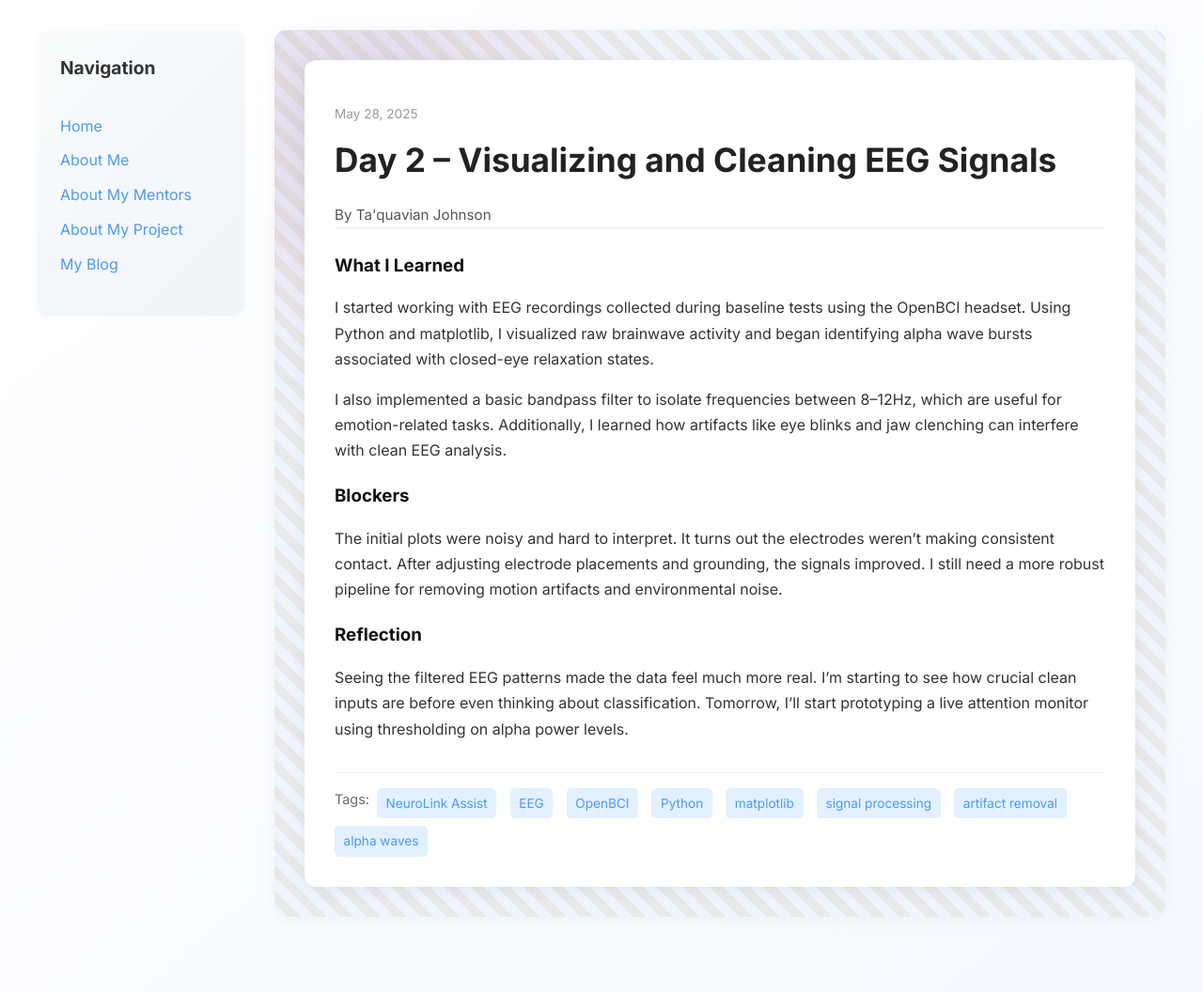
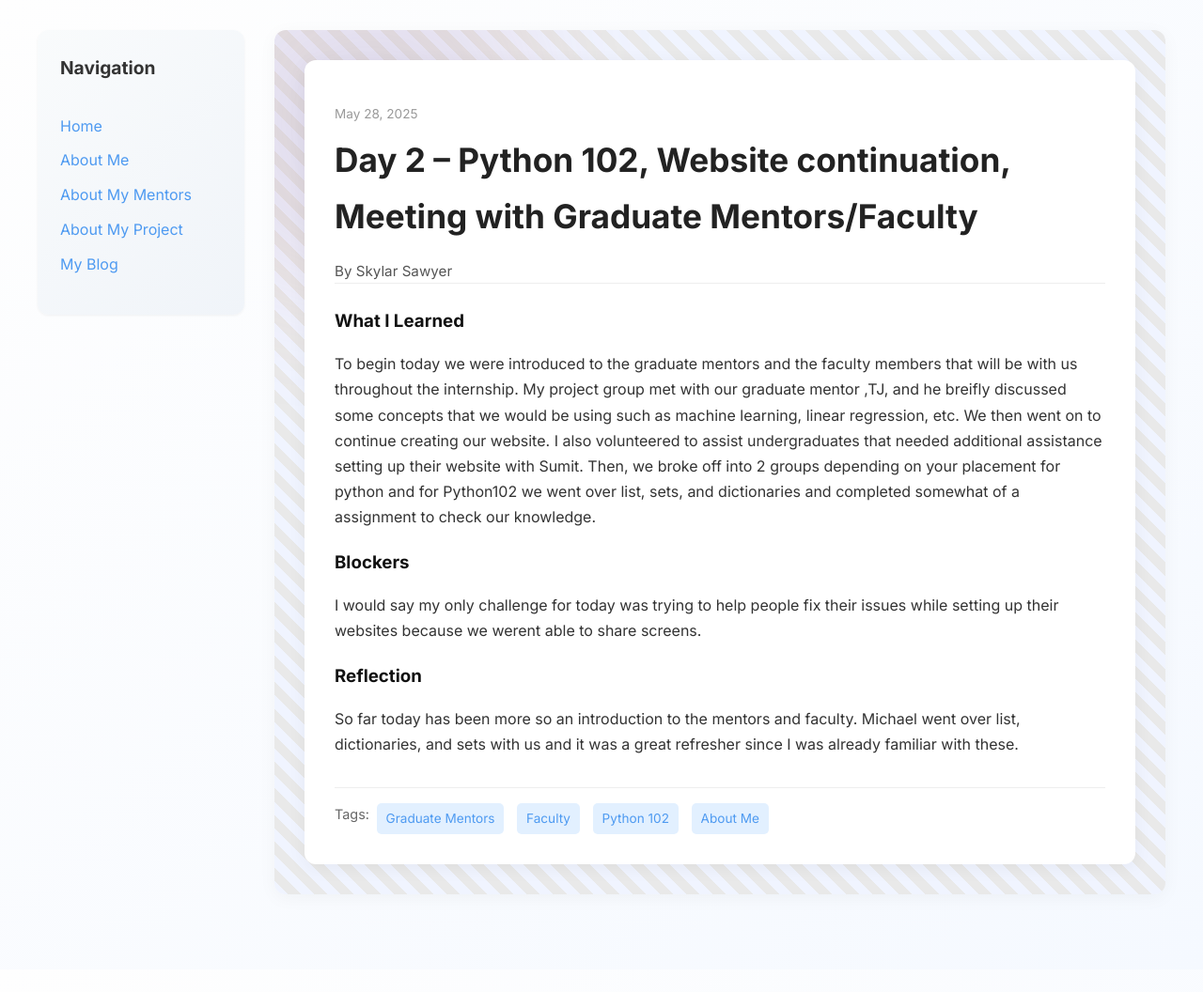
Before and after one commit to skysaw13/skysaw13.github.io, a Jekyll site: the page built from _posts/2025-05-28-day-2.md, in a window 1280 px wide. Shown: the whole page at 94% size. Built offline with Jekyll 4.4.1, drawn with Linux system fonts in a browser that asks for light colours; after the commit the page ends 1032 px from its top, so only the background shows below that.

Commit message:
Update 2025-05-28-day-2.md

```diff
--- a/_posts/2025-05-28-day-2.md
+++ b/_posts/2025-05-28-day-2.md
@@ -1,19 +1,18 @@
 ---
 layout: post
-title: "Day 2 – Visualizing and Cleaning EEG Signals"
+title: "Day 2 – Python 102, Website continuation, Meeting with Graduate Mentors/Faculty"
 date: 2025-05-28
-author: Ta'quavian Johnson
+author: Skylar Sawyer
 permalink: /day2.html
-tags: ["NeuroLink Assist", "EEG", "OpenBCI", "Python", "matplotlib", "signal processing", "artifact removal", "alpha waves"]
+tags: ["Graduate Mentors", "Faculty", "Python 102", "About Me"]
 
 what_i_learned: |
-  I started working with EEG recordings collected during baseline tests using the OpenBCI headset. Using Python and matplotlib, I visualized raw brainwave activity and began identifying alpha wave bursts associated with closed-eye relaxation states.
+  To begin today we were introduced to the graduate mentors and the faculty members that will be with us throughout the internship. My project group met with our graduate mentor ,TJ, and he breifly discussed some concepts that we would be using such as machine learning, linear regression, etc. We then went on to continue creating our website. I also volunteered to assist undergraduates that needed additional assistance setting up their website with Sumit. Then, we broke off into 2 groups depending on your placement for python and for Python102 we went over list, sets, and dictionaries and completed somewhat of a assignment to check our knowledge.
 
-  I also implemented a basic bandpass filter to isolate frequencies between 8–12Hz, which are useful for emotion-related tasks. Additionally, I learned how artifacts like eye blinks and jaw clenching can interfere with clean EEG analysis.
 
 blockers: |
-  The initial plots were noisy and hard to interpret. It turns out the electrodes weren’t making consistent contact. After adjusting electrode placements and grounding, the signals improved. I still need a more robust pipeline for removing motion artifacts and environmental noise.
+  I would say my only challenge for today was trying to help people fix their issues while setting up their websites because we werent able to share screens.
 
 reflection: |
-  Seeing the filtered EEG patterns made the data feel much more real. I’m starting to see how crucial clean inputs are before even thinking about classification. Tomorrow, I’ll start prototyping a live attention monitor using thresholding on alpha power levels.
+  So far today has been more so an introduction to the mentors and faculty. Michael went over list, dictionaries, and sets with us and it was a great refresher since I was already familiar with these.
 ---
```
